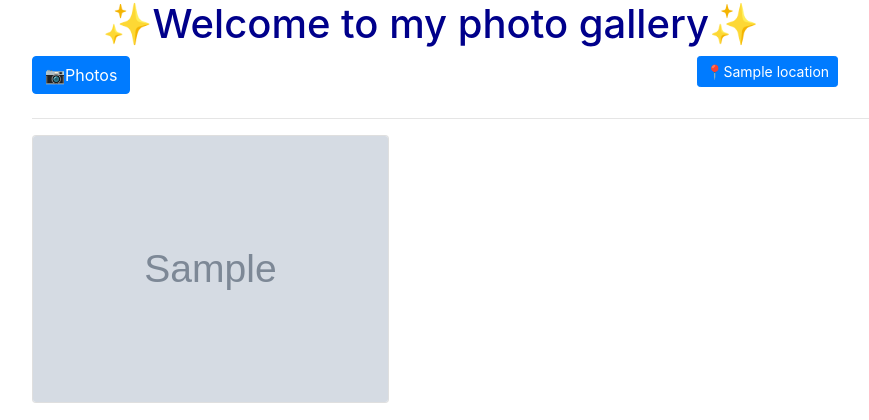
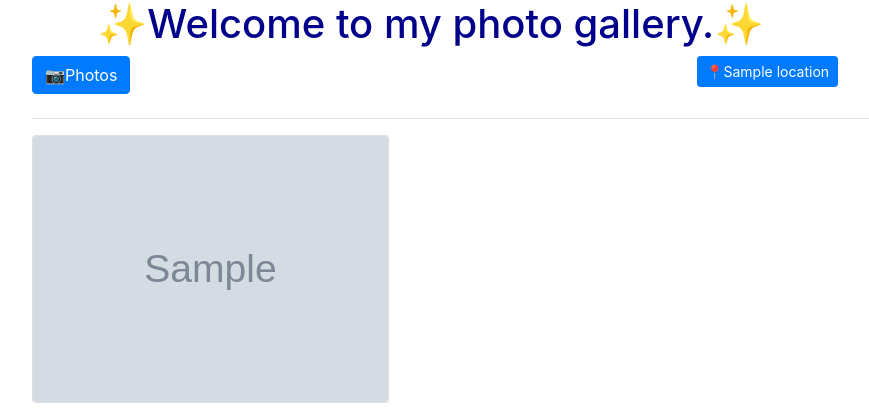
Before and after one commit to FestusMutie/photo-gallery, a Django app: page / in a window 1280 px wide. Shown: the part 148-568 px from the top of the page, without its empty margins (53-922 px from the left). Run offline with Django 3.2, Linux system fonts and the light colour scheme; tables that the repository leaves empty hold one stand-in row (values such as "Sample post"); grey boxes marked "Sample" are stand-in pictures; some libraries are stand-ins or nearby versions.

Commit message:
final commit

```diff
--- a/pictures/templates/index.html
+++ b/pictures/templates/index.html
@@ -15,7 +15,7 @@
 </style>
 <div class="container-fluid landing">
     <div class="col-md-9 ">
-        <h1 style="color:darkblue;text-align: center;">✨Welcome to my photo gallery✨</h1>
+        <h1 style="color:darkblue;text-align: center;">✨Welcome to my photo gallery.✨</h1>
 </div>
 <div class="container-fluid boded" id="b">
     <div class="container">
```
